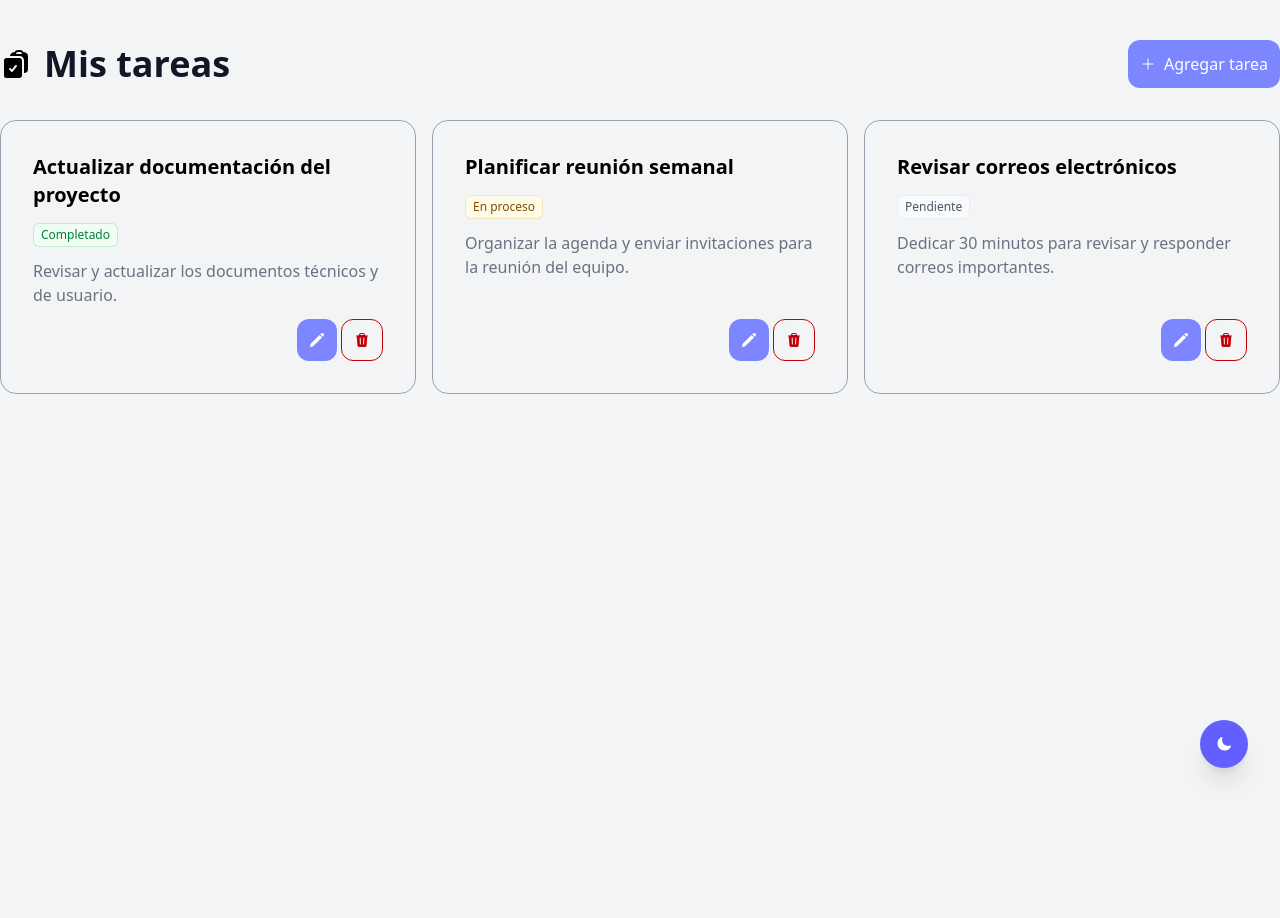
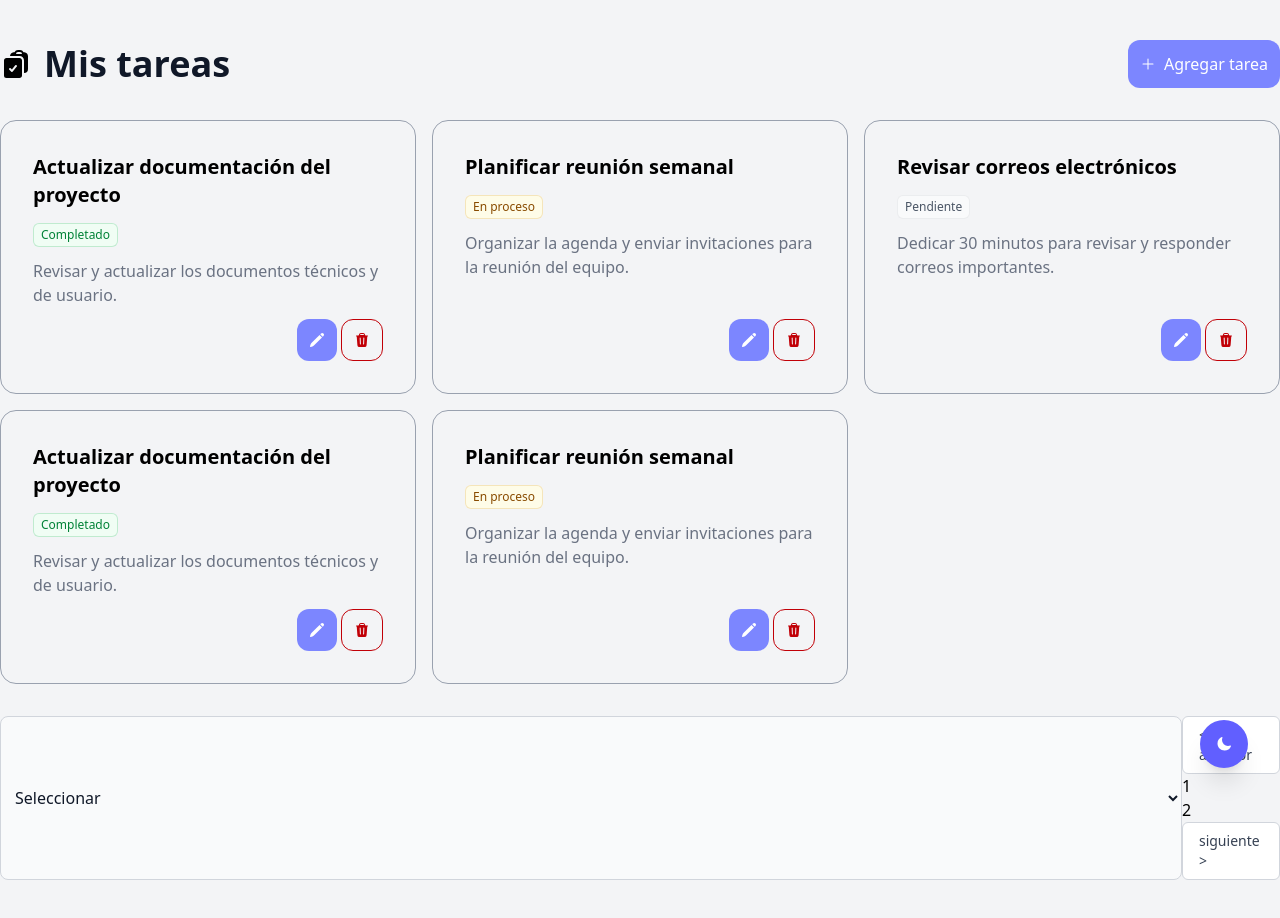
Before and after one commit to josemcj/task-manager, a React (Vite) app: page / in a window 1280 px wide. Before the commit the page ends 800 px from the top, so only its background shows below. Built offline with nearby package versions, Linux system fonts and the light colour scheme.

Commit message:
feat: agrega paginacion

```diff
--- a/package.json
+++ b/package.json
@@ -16,6 +16,7 @@
     "motion": "^12.5.0",
     "react": "^19.0.0",
     "react-dom": "^19.0.0",
+    "react-paginate": "^8.3.0",
     "react-redux": "^9.2.0",
     "tailwindcss": "^4.0.13"
   },
--- /dev/null
+++ b/src/components/forms/Select.jsx
@@ -0,0 +1,16 @@
+function Select({ items, value = '', id = '', onChange }) {
+  return (
+    <select id={id} className="select" value={value} onChange={onChange}>
+      <option value="" disabled>
+        Seleccionar
+      </option>
+      {items.map((item, index) => (
+        <option key={index} value={item.id}>
+          {item.name}
+        </option>
+      ))}
+    </select>
+  );
+}
+
+export default Select;
--- a/src/data/tasks.json
+++ b/src/data/tasks.json
@@ -16,5 +16,41 @@
     "title": "Actualizar documentación del proyecto",
     "description": "Revisar y actualizar los documentos técnicos y de usuario.",
     "status": "3"
+  },
+  {
+    "id": 4,
+    "title": "Revisar correos electrónicos",
+    "description": "Dedicar 30 minutos para revisar y responder correos importantes.",
+    "status": "1"
+  },
+  {
+    "id": 5,
+    "title": "Planificar reunión semanal",
+    "description": "Organizar la agenda y enviar invitaciones para la reunión del equipo.",
+    "status": "2"
+  },
+  {
+    "id": 6,
+    "title": "Actualizar documentación del proyecto",
+    "description": "Revisar y actualizar los documentos técnicos y de usuario.",
+    "status": "3"
+  },
+  {
+    "id": 7,
+    "title": "Revisar correos electrónicos",
+    "description": "Dedicar 30 minutos para revisar y responder correos importantes.",
+    "status": "1"
+  },
+  {
+    "id": 8,
+    "title": "Planificar reunión semanal",
+    "description": "Organizar la agenda y enviar invitaciones para la reunión del equipo.",
+    "status": "2"
+  },
+  {
+    "id": 9,
+    "title": "Actualizar documentación del proyecto",
+    "description": "Revisar y actualizar los documentos técnicos y de usuario.",
+    "status": "3"
   }
 ]
--- a/src/index.css
+++ b/src/index.css
@@ -49,3 +49,7 @@
 .badge-secondary {
   @apply bg-gray-50 text-gray-600 ring-gray-500/10 dark:bg-gray-900/20 dark:text-gray-300 dark:ring-gray-300/10;
 }
+
+.pagination-btn {
+  @apply relative inline-flex items-center rounded-md border border-gray-300 bg-white px-4 py-2 text-sm font-medium text-gray-700 hover:bg-gray-50;
+}
--- a/src/pages/tasks/index.jsx
+++ b/src/pages/tasks/index.jsx
@@ -3,18 +3,42 @@ import { useTasks } from 'hooks/useTasks';
 import { PlusIcon } from '@heroicons/react/24/solid';
 import { ClipboardDocumentCheckIcon } from '@heroicons/react/24/solid';
 import { AnimatePresence } from 'motion/react';
+import ReactPaginate from 'react-paginate';
 import * as motion from 'motion/react-client';
 import Button from 'components/Button';
 import TaskModal from './components/TaskModal';
 import TaskCard from './components/TaskCard';
 import ConfirmDelete from './components/ConfirmDelete';
+import Select from 'components/forms/Select';
 
 function TasksPage() {
   const tasks = useTasks();
+  const [itemOffset, setItemOffset] = useState(0);
+  const [itemsPerPage, setItemsPerPage] = useState(5);
+
   const [showTaskModal, setShowTaskModal] = useState(false);
   const [showConfirmDelete, setShowConfirmDelete] = useState(false);
   const [taskToEdit, setTaskToEdit] = useState(null);
   const [taskToDelete, setTaskToDelete] = useState('');
+
+  const endOffset = itemOffset + itemsPerPage;
+  const currentItems = tasks.all().slice(itemOffset, endOffset);
+  const pageCount = Math.ceil(tasks.all().length / itemsPerPage);
+
+  const itemsPerPageOptions = [
+    {
+      id: 3,
+      name: 3,
+    },
+    {
+      id: 5,
+      name: 5,
+    },
+    {
+      id: 10,
+      name: 10,
+    },
+  ];
 
   const onCloseTaskModal = () => {
     setShowTaskModal(false);
@@ -40,6 +64,12 @@ function TasksPage() {
   const handleCancelDelete = () => {
     setShowConfirmDelete(false);
     setTaskToDelete('');
+  };
+
+  const handlePageClick = (event) => {
+    const newOffset = (event.selected * itemsPerPage) % tasks.all().length;
+    console.log(`El usuario solicitó el número de página ${event.selected} , que está desplazado ${newOffset} `);
+    setItemOffset(newOffset);
   };
 
   return (
@@ -72,7 +102,7 @@ function TasksPage() {
           {tasks.all().length > 0 ? (
             <div className="grid md:grid-cols-2 lg:grid-cols-3 gap-4 my-8">
               <AnimatePresence>
-                {tasks.all().map((task) => (
+                {currentItems.map((task) => (
                   <TaskCard
                     key={task.id}
                     task={task}
@@ -94,6 +124,22 @@ function TasksPage() {
             </motion.div>
           )}
         </AnimatePresence>
+
+        <div className="flex">
+          <Select items={itemsPerPageOptions} onChange={(e) => setItemsPerPage(Number(e.target.value))} />
+
+          <ReactPaginate
+            breakLabel="..."
+            nextLabel="siguiente >"
+            onPageChange={handlePageClick}
+            pageRangeDisplayed={5}
+            pageCount={pageCount}
+            previousLabel="< anterior"
+            renderOnZeroPageCount={null}
+            previousClassName="pagination-btn"
+            nextClassName="pagination-btn"
+          />
+        </div>
       </div>
     </>
   );
```
